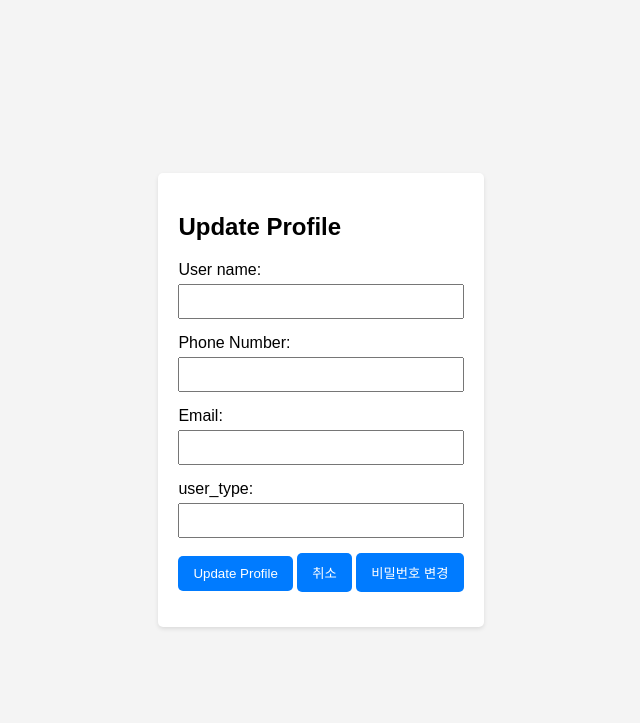
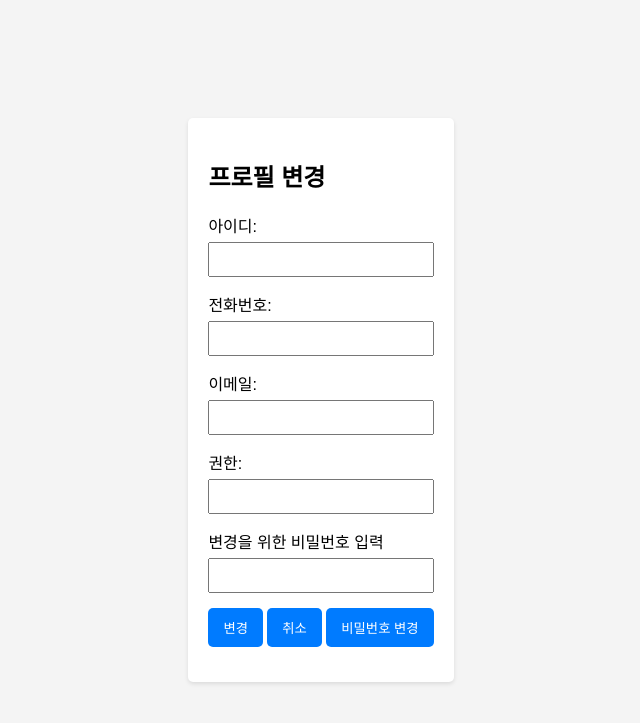
Before and after one commit to hyunjin1999/ONSEMI, a Django app: template auth_app/templates/auth_app/update_profile.html in a window 1280 px wide. Shown: the top 723 px of the page, without its empty margins (319-959 px from the left). Run offline with Django 3.2, Linux system fonts and the light colour scheme; the template is opened without the code that fills it, so the values that code supplies are empty.

Commit message:
fix: 버그 수정

```diff
--- a/auth_app/templates/auth_app/update_profile.html
+++ b/auth_app/templates/auth_app/update_profile.html
@@ -49,31 +49,34 @@
 <!-- 권한 타입은 read only-->
 <body>
     <div class="container">
-        <h2>Update Profile</h2>
+        <h2>프로필 변경</h2>
         <form method="POST">
             {% csrf_token %}
             <div class="form-group">
-                <label for="username">User name:</label>
+                <label for="username">아이디:</label>
                 <input type="text" id="username" name="username" value="{{ user.username }}" required>
             </div>
             <div class="form-group">
-                <label for="phone_number">Phone Number:</label>
+                <label for="phone_number">전화번호:</label>
                 <input type="text" id="phone_number" name="phone_number" value="{{ user.phone_number }}" required>
             </div>
             <div class="form-group">
-                <label for="email">Email:</label>
+                <label for="email">이메일:</label>
                 <input type="email" id="email" name="email" value="{{ user.email }}" required>
             </div>
 
             <div class="form-group">
-                <label for="user_type">user_type:</label>
+                <label for="user_type">권한:</label>
                 <input type="text" id="user_type" name="user_type" value="{{ user.user_type }}" readonly>
             </div>
-
             <div class="form-group">
-                <button type="submit">Update Profile</button>
-                <button type="button" onclick="window.location.href='/'">취소</button>
-                <button type="button" onclick="window.location.href='/'">비밀번호 변경</button>
+                <label for="password">변경을 위한 비밀번호 입력</label>
+                <input type="password" id="password" name="password"  required>
+            </div>
+            <div class="form-group">
+                <button type="submit">변경</button>
+                <button type="button" onclick="window.location.href='profile/'">취소</button>
+                <button type="button" onclick="window.location.href='/user/profile/update/password/'">비밀번호 변경</button>
             </div>
 
         </form>
```
Also changed, not shown: auth_app/templates/auth_app/profile.html (+6 -7 lines), auth_app/templates/auth_app/update_password.html (+7 -11 lines), auth_app/views/profile_update_views.py (+5 -2 lines).
